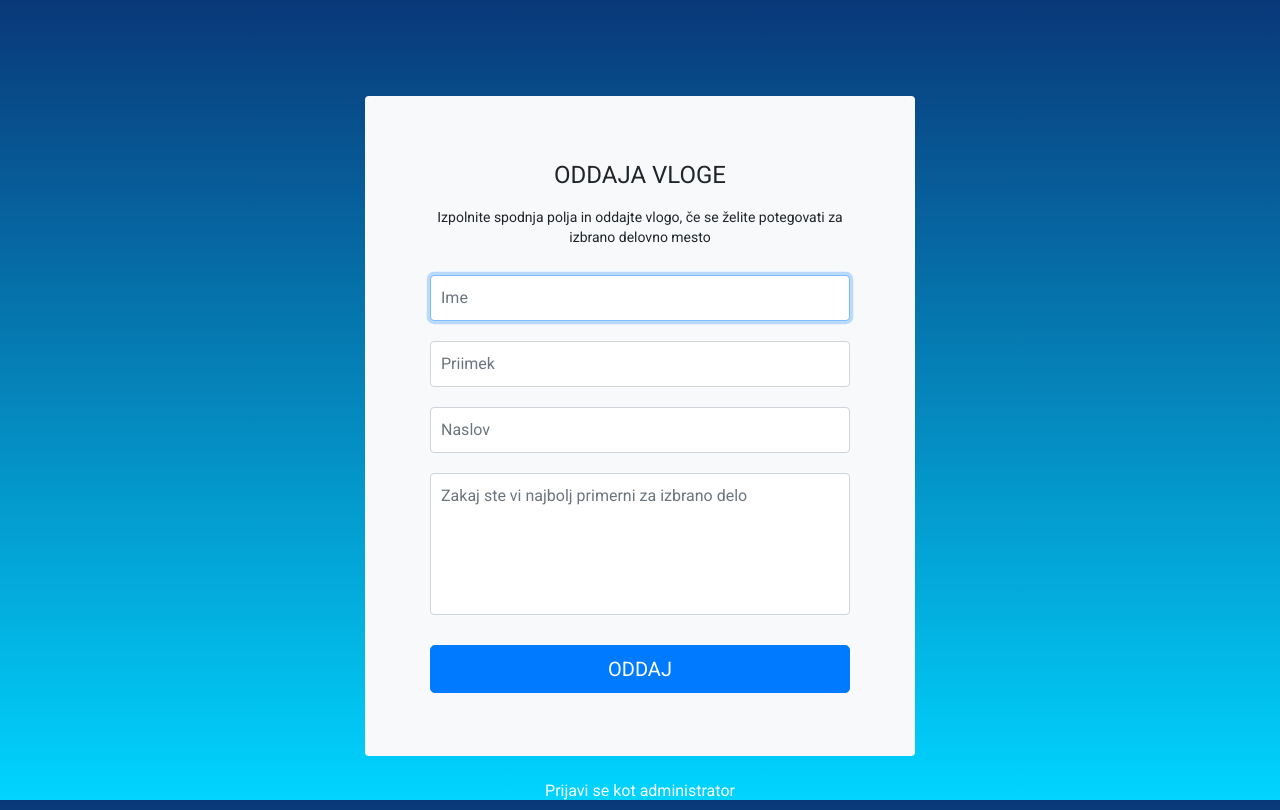
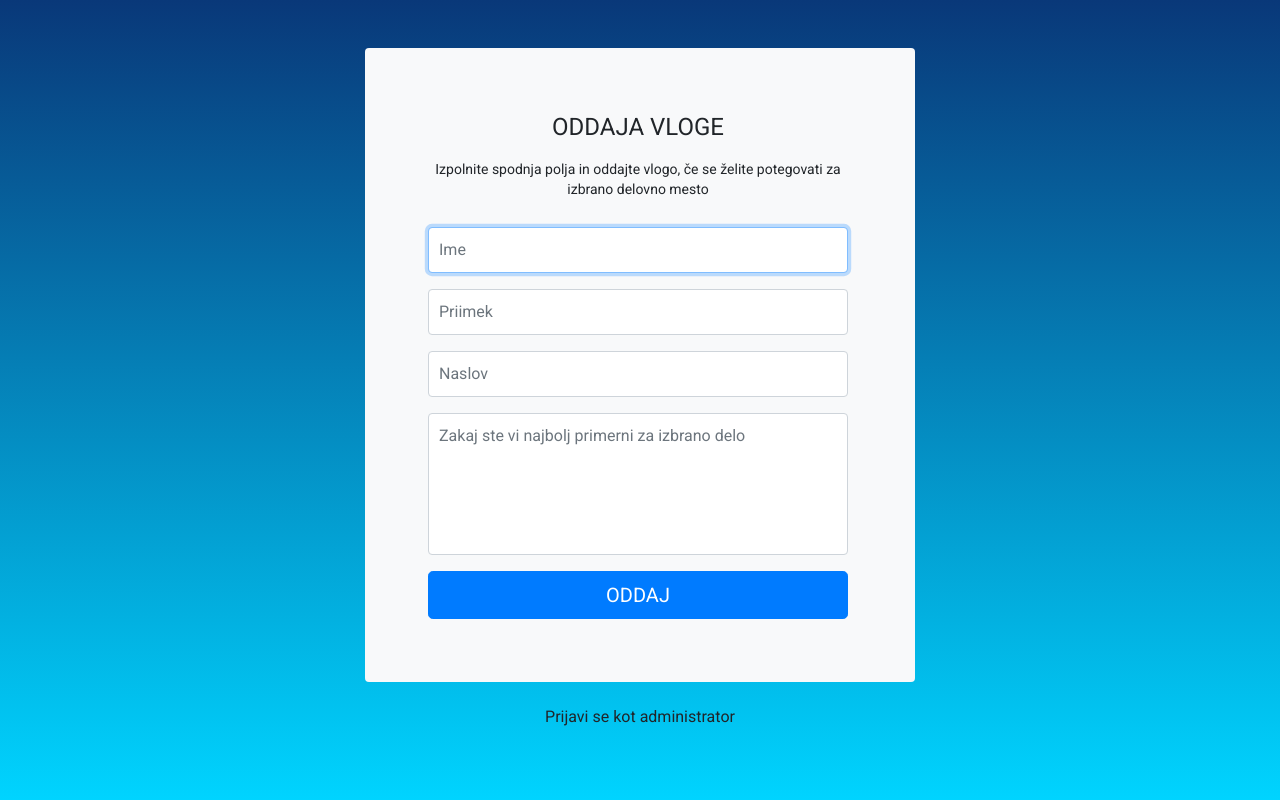
Before and after one commit to mh-developer/hekatlon-MojeDelo, an Angular app in the folder WebApp/: page /job-application/new in a window 1280 px wide. Built offline with nearby package versions, Linux system fonts and the light colour scheme.

Commit message:
fix: add job application form validation

```diff
--- a/WebApp/src/app/job-application/job-application-add/job-application-add.component.html
+++ b/WebApp/src/app/job-application/job-application-add/job-application-add.component.html
@@ -1,53 +1,85 @@
 <div class="text-center pt-5">
-    <div class="bg-light form-width mt-5 p-5 rounded">
-        <form class="form-signin">
+    <div class="bg-light form-width p-5 rounded">
+        <form
+            [formGroup]="jobApplicationForm"
+            class="form-signin"
+            (ngSubmit)="submit()"
+        >
             <h1 class="h3 mb-3 font-weight-normal">ODDAJA VLOGE</h1>
             <p class="pb-3">
                 Izpolnite spodnja polja in oddajte vlogo, če se želite
                 potegovati za izbrano delovno mesto
             </p>
+            <div class="form-group">
                 <label for="inputFirstName" class="sr-only">Ime</label>
                 <input
                     type="text"
+                    id="inputFirstName"
                     class="form-control"
+                    [ngClass]="{
+                        'is-invalid': submitted && form.FirstName.errors
+                    }"
                     placeholder="Ime"
-                [(ngModel)]="jobApplication.FirstName"
-                name="inputFirstName"
+                    formControlName="FirstName"
                     required
                     autofocus
                 />
+                <div class="invalid-feedback">
+                    Prosimo vnesite vaše ime.
+                </div>
+            </div>
+            <div class="form-group">
                 <label for="inputLastName" class="sr-only">Priimek</label>
                 <input
                     type="text"
+                    id="inputLastName"
                     class="form-control"
+                    [ngClass]="{
+                        'is-invalid': submitted && form.LastName.errors
+                    }"
                     placeholder="Priimek"
-                [(ngModel)]="jobApplication.LastName"
-                name="inputLastName"
+                    formControlName="LastName"
                     required
                 />
+                <div class="invalid-feedback">
+                    Prosimo vnesite vaš priimek.
+                </div>
+            </div>
+            <div class="form-group">
                 <label for="inputAddress" class="sr-only">Naslov</label>
                 <input
                     type="text"
+                    id="inputAddress"
                     class="form-control"
+                    [ngClass]="{
+                        'is-invalid': submitted && form.Address.errors
+                    }"
                     placeholder="Naslov"
-                [(ngModel)]="jobApplication.Address"
-                name="inputAddress"
+                    formControlName="Address"
                     required
                 />
+                <div class="invalid-feedback">
+                    Prosimo vnesite vaš naslov.
+                </div>
+            </div>
+            <div class="form-group">
                 <label for="inputDescription" class="sr-only">Opis</label>
                 <textarea
+                    id="inputDescription"
                     class="form-control"
+                    [ngClass]="{
+                        'is-invalid': submitted && form.Description.errors
+                    }"
                     placeholder="Zakaj ste vi najbolj primerni za izbrano delo"
-                [(ngModel)]="jobApplication.Description"
-                name="inputDescription"
+                    formControlName="Description"
                     required
                     rows="5"
                 ></textarea>
-            <button
-                class="btn btn-lg btn-primary btn-block"
-                type="submit"
-                (click)="submit()"
-            >
+                <div class="invalid-feedback">
+                    Prosimo vnesite vaš opis.
+                </div>
+            </div>
+            <button class="btn btn-lg btn-primary btn-block" type="submit">
                 ODDAJ
             </button>
         </form>
--- a/WebApp/src/app/job-application/job-application-add/job-application-add.component.scss
+++ b/WebApp/src/app/job-application/job-application-add/job-application-add.component.scss
@@ -1,33 +1,4 @@
-html,
-body {
-    height: 100%;
-}
-
-body {
-    display: -ms-flexbox;
-    display: -webkit-box;
-    display: flex;
-    -ms-flex-align: center;
-    -ms-flex-pack: center;
-    -webkit-box-align: center;
-    align-items: center;
-    -webkit-box-pack: center;
-    justify-content: center;
-    padding-top: 40px;
-    padding-bottom: 40px;
-    background-color: #f5f5f5;
-}
-
-a {
-    color: white;
-}
-
-input {
-    margin-bottom: 20px;
-}
-
 textarea {
-    margin-bottom: 30px;
     resize: none;
 }
 
@@ -40,11 +11,8 @@ textarea {
     width: 100%;
     max-width: 450px;
     padding: 15px;
-    margin: 0 auto;
 }
-.form-signin .checkbox {
-    font-weight: 400;
-}
+
 .form-signin .form-control {
     position: relative;
     box-sizing: border-box;
@@ -52,6 +20,3 @@ textarea {
     padding: 10px;
     font-size: 16px;
 }
-.form-signin .form-control:focus {
-    z-index: 2;
-}
--- a/WebApp/src/app/job-application/job-application-add/job-application-add.component.ts
+++ b/WebApp/src/app/job-application/job-application-add/job-application-add.component.ts
@@ -2,6 +2,7 @@ import { Component, OnInit } from '@angular/core';
 import { JobApplication } from '../shared/job-application.model';
 import { Router } from '@angular/router';
 import { JobApplicationService } from '../shared/job-application.service';
+import { FormBuilder, FormGroup, Validators } from '@angular/forms';
 
 @Component({
     selector: 'app-job-application-add',
@@ -9,21 +10,39 @@ import { JobApplicationService } from '../shared/job-application.service';
     styleUrls: ['./job-application-add.component.scss']
 })
 export class JobApplicationAddComponent implements OnInit {
-    public jobApplication: JobApplication = new JobApplication();
+    public jobApplicationForm: FormGroup;
+    public submitted: boolean = false;
 
     constructor(
         private _jobApplicationService: JobApplicationService,
-        private _router: Router
+        private _router: Router,
+        private formBuilder: FormBuilder
     ) {}
 
-    ngOnInit(): void {}
+    ngOnInit(): void {
+        this.jobApplicationForm = this.formBuilder.group({
+            FirstName: ['', Validators.required],
+            LastName: ['', Validators.required],
+            Address: ['', Validators.required],
+            Description: ['', Validators.required]
+        });
+    }
+
+    get form() {
+        return this.jobApplicationForm.controls;
+    }
 
     submit(): void {
-        this._jobApplicationService.Save(this.jobApplication);
+        this.submitted = true;
+        if (this.jobApplicationForm.valid) {
+            this._jobApplicationService.Save(
+                this.jobApplicationForm.value as JobApplication
+            );
 
-        this._router.navigateByUrl('/job-application/notification', {
-            replaceUrl: true
-        });
+            this._router.navigateByUrl('/job-application/notification', {
+                replaceUrl: true
+            });
+        }
     }
 
     public goToLogin(): void {
--- a/WebApp/src/app/job-application/job-application.module.ts
+++ b/WebApp/src/app/job-application/job-application.module.ts
@@ -1,6 +1,6 @@
 import { NgModule } from '@angular/core';
 import { CommonModule } from '@angular/common';
-import { FormsModule } from '@angular/forms';
+import { FormsModule, ReactiveFormsModule } from '@angular/forms';
 
 import { JobApplicationRoutingModule } from './job-application-routing.module';
 import { JobApplicationListComponent } from './job-application-list/job-application-list.component';
@@ -17,6 +17,7 @@ import { NgbModule } from '@ng-bootstrap/ng-bootstrap';
     imports: [
         CommonModule,
         FormsModule,
+        ReactiveFormsModule,
         JobApplicationRoutingModule,
         NgbModule
     ],
@@ -24,7 +25,8 @@ import { NgbModule } from '@ng-bootstrap/ng-bootstrap';
         JobApplicationAddComponent,
         JobApplicationListComponent,
         JobApplicationNotificationComponent,
-        FormsModule
+        FormsModule,
+        ReactiveFormsModule
     ]
 })
 export class JobApplicationModule {}
```
Lines whose indentation alone changed are shown as unchanged.
